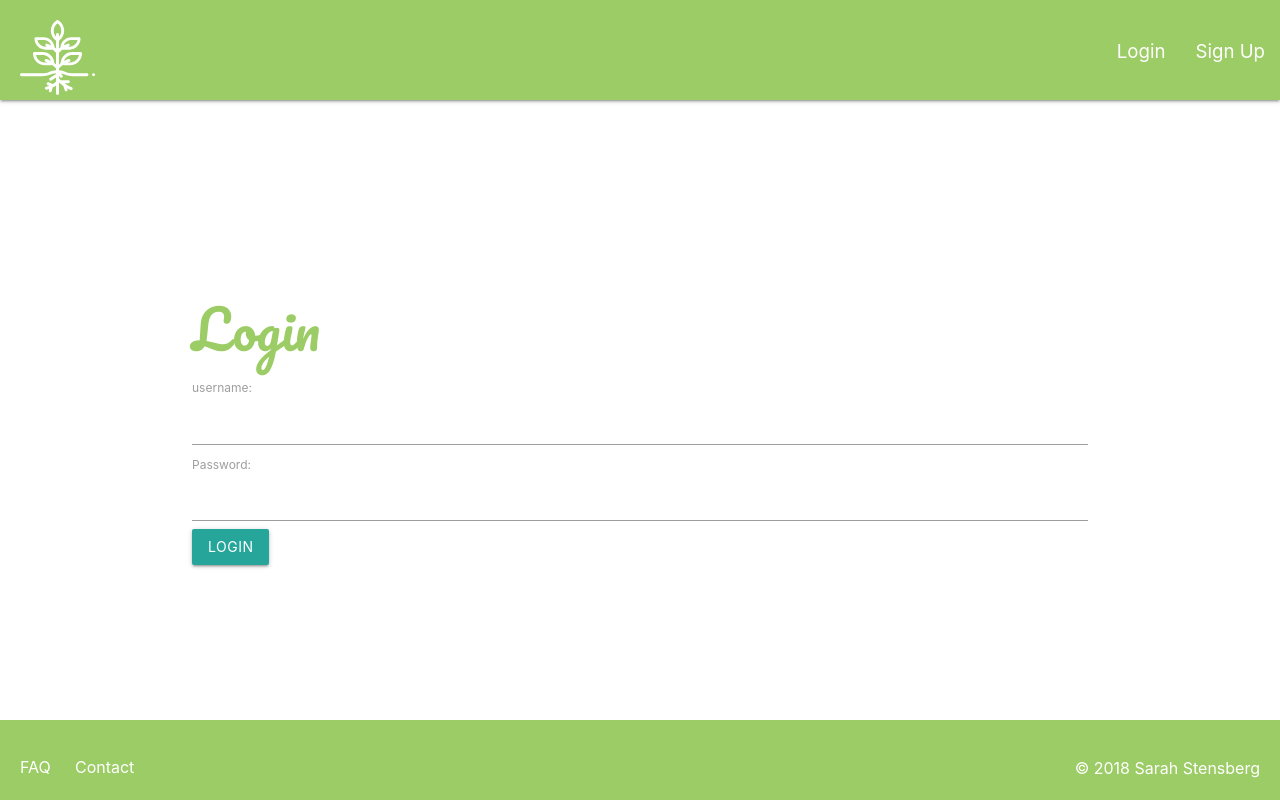
After one commit to ladystensberg/LivelyRoots, a Django app: page /login/ in a window 1280 px wide. The commit adds this page. Run offline with Django 3.2, Linux system fonts and the light colour scheme.

Commit message:
user can now sign up, login, logout

```diff
--- a/livelyroots/main_app/forms.py
+++ b/livelyroots/main_app/forms.py
@@ -1,8 +1,12 @@
-from django import forms
+from django.forms import ModelForm, Form, CharField, PasswordInput, EmailField, Textarea
 
-class ContactForm(forms.Form):
-    email = forms.EmailField()
-    message = forms.CharField(
+class ContactForm(Form):
+    email = EmailField()
+    message = CharField(
         max_length=2000,
-        widget=forms.Textarea()
+        widget=Textarea()
     )
+
+class LoginForm(Form):
+    username = CharField(label="username", max_length=64)
+    password = CharField(widget=PasswordInput())
--- a/livelyroots/main_app/static/css/style.css
+++ b/livelyroots/main_app/static/css/style.css
@@ -87,7 +87,11 @@ h3 {
     font-size: 14pt;
 }
 
-#contact-form {
+#contact-form, #login-form {
+    margin-top: 200px;
+}
+
+#signup-form {
     margin-top: 200px;
 }
 
--- a/livelyroots/main_app/templates/base.html
+++ b/livelyroots/main_app/templates/base.html
@@ -20,8 +20,13 @@
             <div class="nav-wrapper light-green lighten-1">
                 <a href="{% url 'index' %}" class="brand-logo"><img src="{% static 'img/logo.svg' %}"></a>
                 <ul class="right">
-                    <li><a href="#">Login</a></li>
-                    <li><a href="#">Sign Up</a></li>
+                    {% if user.is_authenticated %}
+                    <li><a href="#">Hi, {{ user.firstname }}!</a></li>
+                    <li><a href="{% url 'logout' %}">Logout</a></li>
+                    {% else %}
+                    <li><a href="{% url 'login' %}">Login</a></li>
+                    <li><a href="{% url 'signup' %}">Sign Up</a></li>
+                    {% endif %}
                 </ul>
             </div>
         </nav>
--- /dev/null
+++ b/livelyroots/main_app/templates/login.html
@@ -0,0 +1,15 @@
+{% extends 'base.html' %}
+{% load materializecss %}
+
+{% block main %}
+<div class="container">
+    <div id="login-form">
+        <h3>Login</h3>
+        <form method="POST" action=".">
+            {% csrf_token %}
+            {{ form | materializecss }}
+            <input class="btn" type="submit" value="Login" />
+        </form>
+    </div>
+</div>
+{% endblock %}
--- a/livelyroots/main_app/urls.py
+++ b/livelyroots/main_app/urls.py
@@ -6,4 +6,7 @@ urlpatterns = [
     path('faq/', views.faq, name='faq'),
     path('contact/', views.contact, name='contact'),
     path('contact/sent', views.contact_sent, name='contact_sent'),
+    path('login/', views.login_view, name="login"),
+    path('logout/', views.logout_view, name="logout"),
+    path('signup/', views.signup, name='signup'),
 ]
--- a/livelyroots/main_app/views.py
+++ b/livelyroots/main_app/views.py
@@ -1,7 +1,13 @@
 from django.shortcuts import render
 from django.http import HttpResponseRedirect
-from .forms import ContactForm
+from .forms import ContactForm, LoginForm
 from django.core.mail import send_mail
+from django.views.generic.edit import CreateView, DeleteView, UpdateView
+from django.contrib.auth import authenticate, login, logout
+from django.contrib.auth.forms import UserCreationForm
+from django.contrib.auth.models import User
+from django.contrib.auth.decorators import login_required
+from django.utils.decorators import method_decorator
 
 def index(request):
     return render(request, 'index.html')
@@ -23,3 +29,40 @@ def contact(request):
 
 def contact_sent(request):
     return render(request, 'contact_sent.html')
+
+def login_view(request):
+    if request.method == 'POST':
+        # if post, then authenticate (user submitted username and password)
+        form = LoginForm(request.POST)
+        if form.is_valid():
+            u = form.cleaned_data['username']
+            p = form.cleaned_data['password']
+            user = authenticate(username = u, password = p)
+            if user is not None:
+                if user.is_active:
+                    login(request, user)
+                    return HttpResponseRedirect('/')
+                else:
+                    print("The account has been disabled.")
+                    return HttpResponseRedirect('/')
+            else:
+                print("The username and/or password is incorrect.")
+                return HttpResponseRedirect('/')
+    else:
+        form = LoginForm()
+        return render(request, 'login.html', {'form': form})
+
+def logout_view(request):
+    logout(request)
+    return HttpResponseRedirect('/')
+
+def signup(request):
+    if request.method == 'POST':
+        form = UserCreationForm(request.POST)
+        if form.is_valid():
+            user = form.save()
+            login(request, user)
+            return redirect('/')
+    else:
+        form = UserCreationForm()
+        return render(request, 'signup.html', {'form': form})
```
Also changed, not shown: livelyroots/main_app/templates/signup.html (added, +15 -0 lines).
